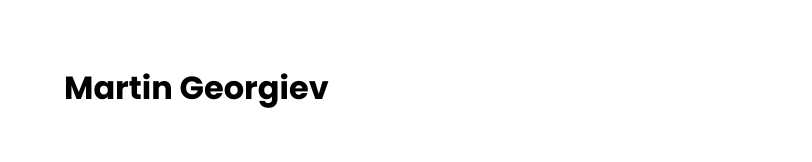
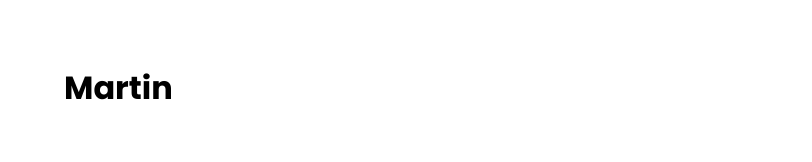
Before and after one commit to marto171/05-portfolio, a plain HTML site: page index.html in a window 1280 px wide. Shown: the top 162 px of the page, 0-812 px from the left. Drawn offline with Linux system fonts and the light colour scheme.

Commit message:
changed name

```diff
--- a/index.html
+++ b/index.html
@@ -14,7 +14,7 @@
   <body>
     <div class="container">
       <header class="navbar">
-        <div class="left">Martin Georgiev</div>
+        <div class="left">Martin</div>
         <nav class="right">
           <a href="#">Work</a>
           <a href="#">Contact</a>
```
